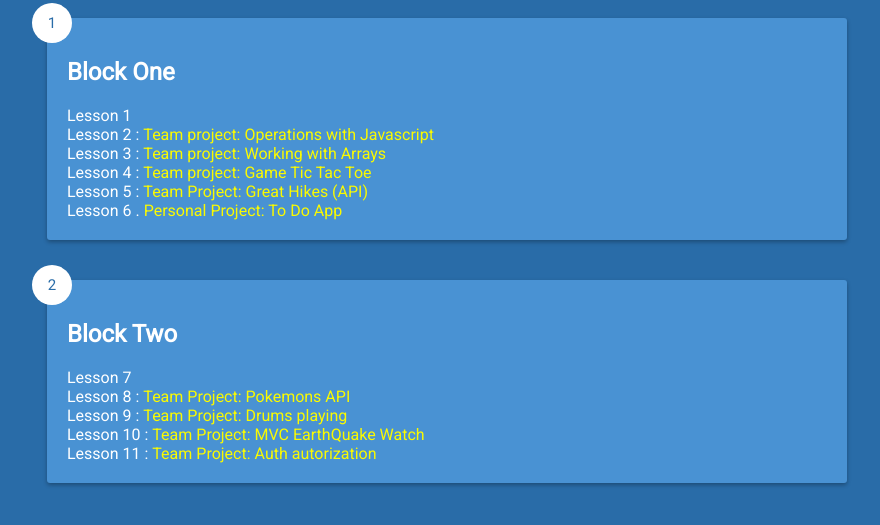
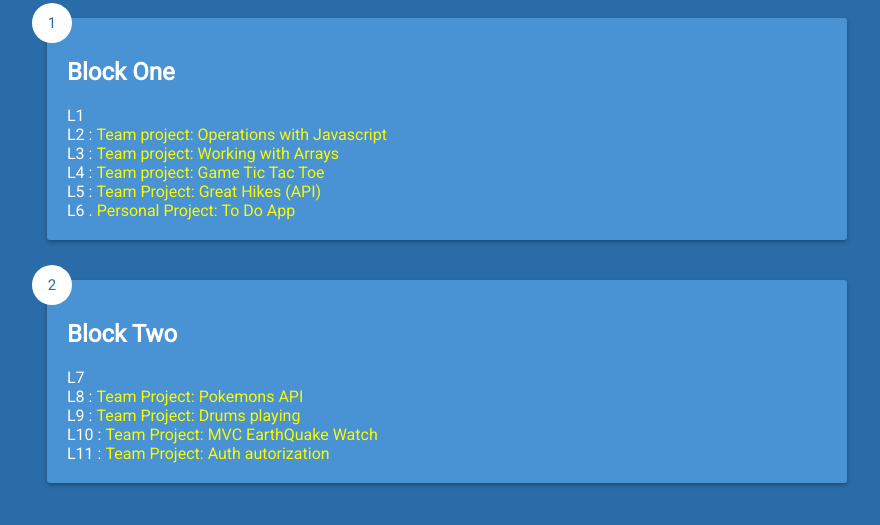
Before and after one commit to ramalaso/wdd330, a plain HTML site: page index.html in a window 1280 px wide. Shown: the part 129-654 px from the top of the page, without its empty margins (193-1073 px from the left). Drawn offline with Linux system fonts and the light colour scheme.

Commit message:
Update changes

```diff
--- a/index.html
+++ b/index.html
@@ -19,36 +19,36 @@
         <div class="lesson-info">
           <h2 class="lesson-title">Block One</h2>
           <a href="" class="lesson-body">
-            Lesson 1
+            L1
           </a>
           <br />
           <a href="lessons/W02.html" class="lesson-body">
-            Lesson 2 :
+            L2 :
           </a> <a href="https://codepen.io/ramalaso/pen/yLYowMz" id="project-body" target="_blank">Team project:
             Operations with
             Javascript </a>
           <br />
           <a href="lessons/W03.html" class="lesson-body">
-            Lesson 3 :
+            L3 :
           </a> <a href="https://codepen.io/ramalaso/pen/yLYowMz" id="project-body" target="_blank">Team project: Working
             with Arrays
           </a>
           <br />
           <a href="lessons/W04.html" class="lesson-body">
-            Lesson 4 :
+            L4 :
           </a> <a href="https://codepen.io/ramalaso/pen/QWjBqzd" id="project-body" target="_blank">Team project: Game
             Tic Tac
             Toe
           </a>
           <br />
           <a href="lessons/W05.html" class="lesson-body">
-            Lesson 5 :
+            L5 :
           </a> <a href="https://plnkr.co/edit/LrqGBhOoVbZYIMrm?open=lib%2Fscript.js" id="project-body"
             target="_blank">Team Project:
             Great Hikes (API)</a>
           <br />
           <a href="todo/index.html" class="lesson-body">
-            Lesson 6 . </a> <a href="https://ramalaso.github.io/wdd330/todo/index.html" id="project-body"
+            L6 . </a> <a href="https://ramalaso.github.io/wdd330/todo/index.html" id="project-body"
             target="_blank">Personal
             Project: To Do App </a>
           <br />
@@ -59,27 +59,27 @@
         <div class="lesson-info">
           <h2 class="lesson-title">Block Two</h2>
           <a href="lessons/W07.html" class="lesson-body">
-            Lesson 7
+            L7
           </a>
           <br />
           <a href="lessons/W08.html" class="lesson-body">
-            Lesson 8 :
+            L8 :
           </a> <a href="https://codepen.io/ramalaso/pen/OJMNaWg" id="project-body" target="_blank"> Team Project:
             Pokemons API</a>
           <br />
           <a href="lessons/W09.html" class="lesson-body">
-            Lesson 9 :
+            L9 :
           </a> <a href="https://plnkr.co/edit/HvhEJ2bujEhjmVlC?open=lib%2Fscript.js" id="project-body"
             target="_blank">Team Project:
             Drums playing</a>
           <br>
           <a href="lessons/W10.html" class="lesson-body">
-            Lesson 10 : <a href="https://plnkr.co/plunk/o4FxeMedyMm2xqgp" id="project-body" target="_blank">Team
+            L10 : <a href="https://plnkr.co/plunk/o4FxeMedyMm2xqgp" id="project-body" target="_blank">Team
               Project: MVC
               EarthQuake Watch</a>
           </a> <br />
           <a href="lessons/W11.html" class="lesson-body">
-            Lesson 11 :
+            L11 :
           </a> <a href="https://plnkr.co/edit/gfjXJMhS6ApUkC5A" id="project-body" target="_blank">Team Project: Auth
             autorization</a>
           <br />
```
